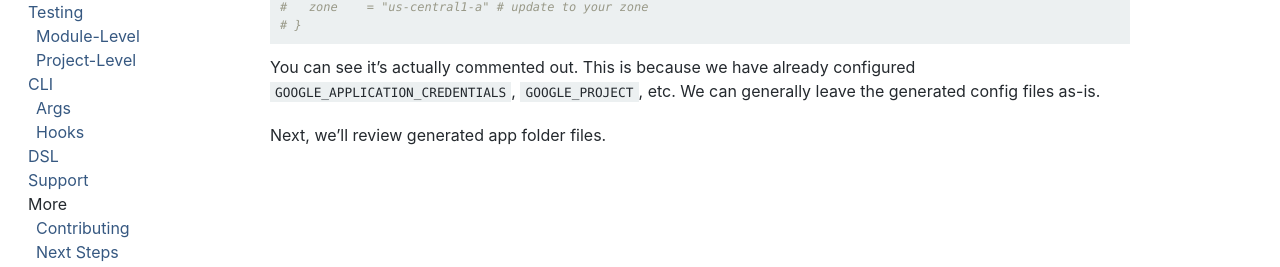
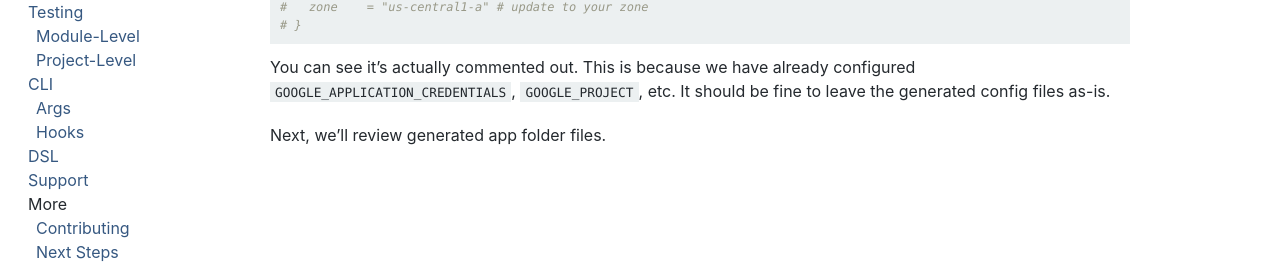
Before and after one commit to boltops-tools/terraspace-docs, a Jekyll site: the page built from _docs/learn/gcp/new-project.md, in a window 1280 px wide. Shown: the part 1209-1476 px from the top of the page. Built offline with Jekyll 4.4.1, drawn with Linux system fonts in a browser that asks for light colours; a script that is not in the unit is left out.

Commit message:
Update new-project.md

````diff
--- a/_docs/learn/gcp/new-project.md
+++ b/_docs/learn/gcp/new-project.md
@@ -54,6 +54,6 @@
 # }
 ```
 
-You can see it's actually commented out. This is because we have already configured `GOOGLE_APPLICATION_CREDENTIALS`, `GOOGLE_PROJECT`, etc. We can generally leave the generated config files as-is.
+You can see it's actually commented out. This is because we have already configured `GOOGLE_APPLICATION_CREDENTIALS`, `GOOGLE_PROJECT`, etc. It should be fine to leave the generated config files as-is.
 
 Next, we'll review generated app folder files.
````
